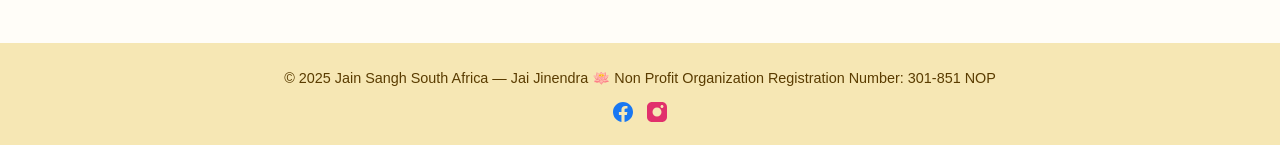
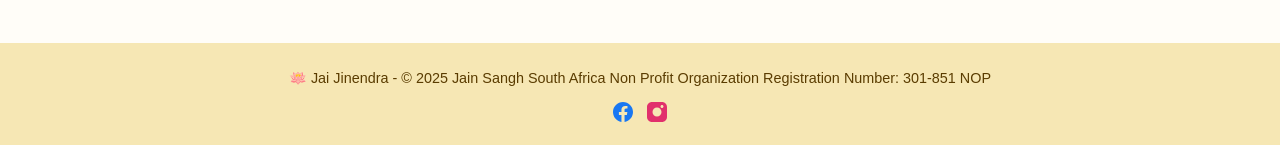
Before and after one commit to JainSanghSA/website, a plain HTML site: page index.html in a window 1280 px wide. Shown: the part 733-878 px from the top of the page. Drawn offline with Linux system fonts and the light colour scheme.

Commit message:
Adjust footer

```diff
--- a/index.html
+++ b/index.html
@@ -55,7 +55,7 @@
 
   <!-- Footer -->
   <footer>
-    <span>&copy; 2025 Jain Sangh South Africa — Jai Jinendra 🪷</span>
+    <span>🪷 Jai Jinendra - &copy; 2025 Jain Sangh South Africa</span>
     <span>Non Profit Organization Registration Number: 301-851 NOP</span>
     <div class="social-icons">
       <a href="https://www.facebook.com/share/1BD9UzPHHy/" target="_blank" aria-label="Facebook">
```
Also changed, not shown: member-detail.html (+1 -1 lines), members.html (+1 -1 lines), pathshala.html (+1 -1 lines).
